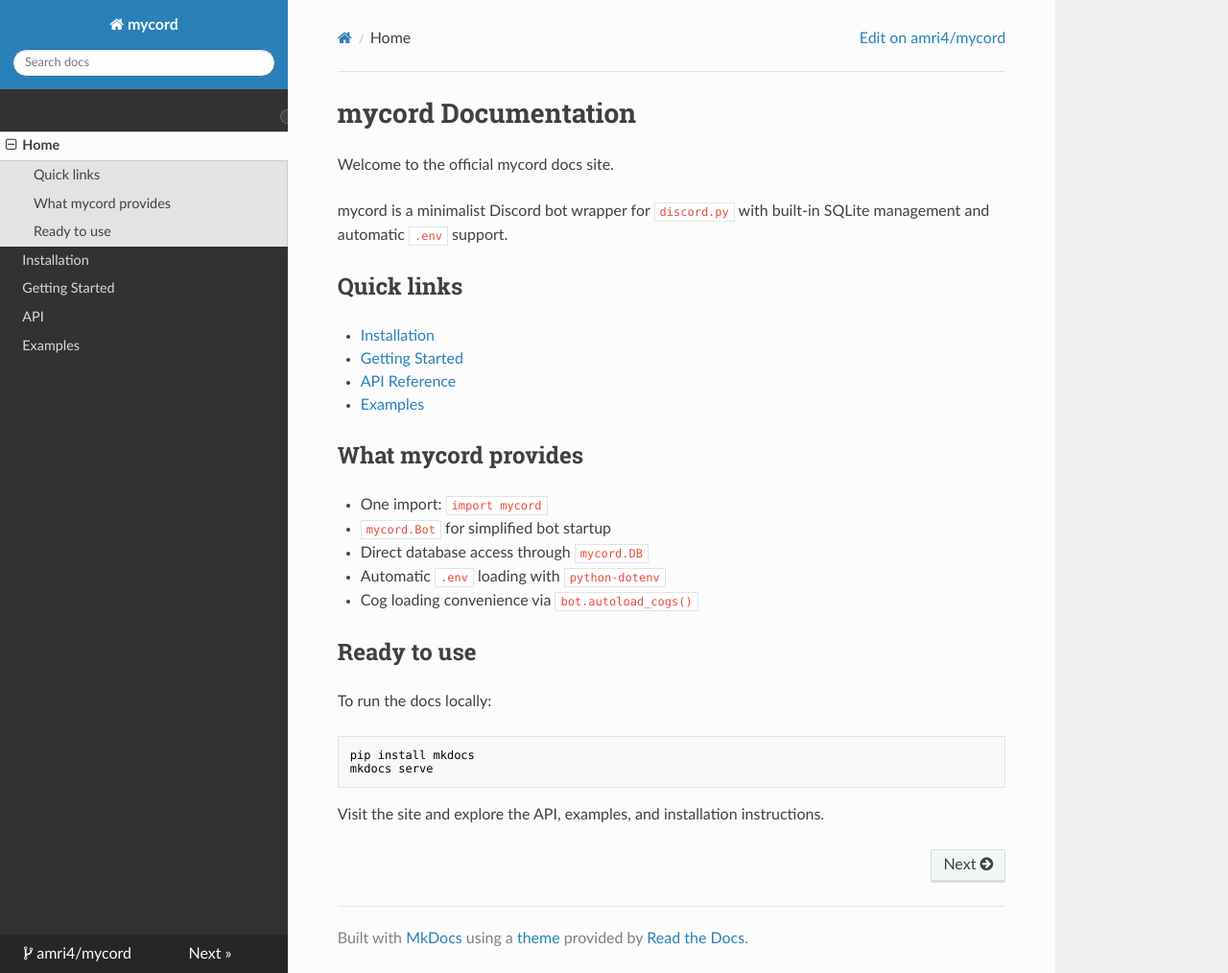
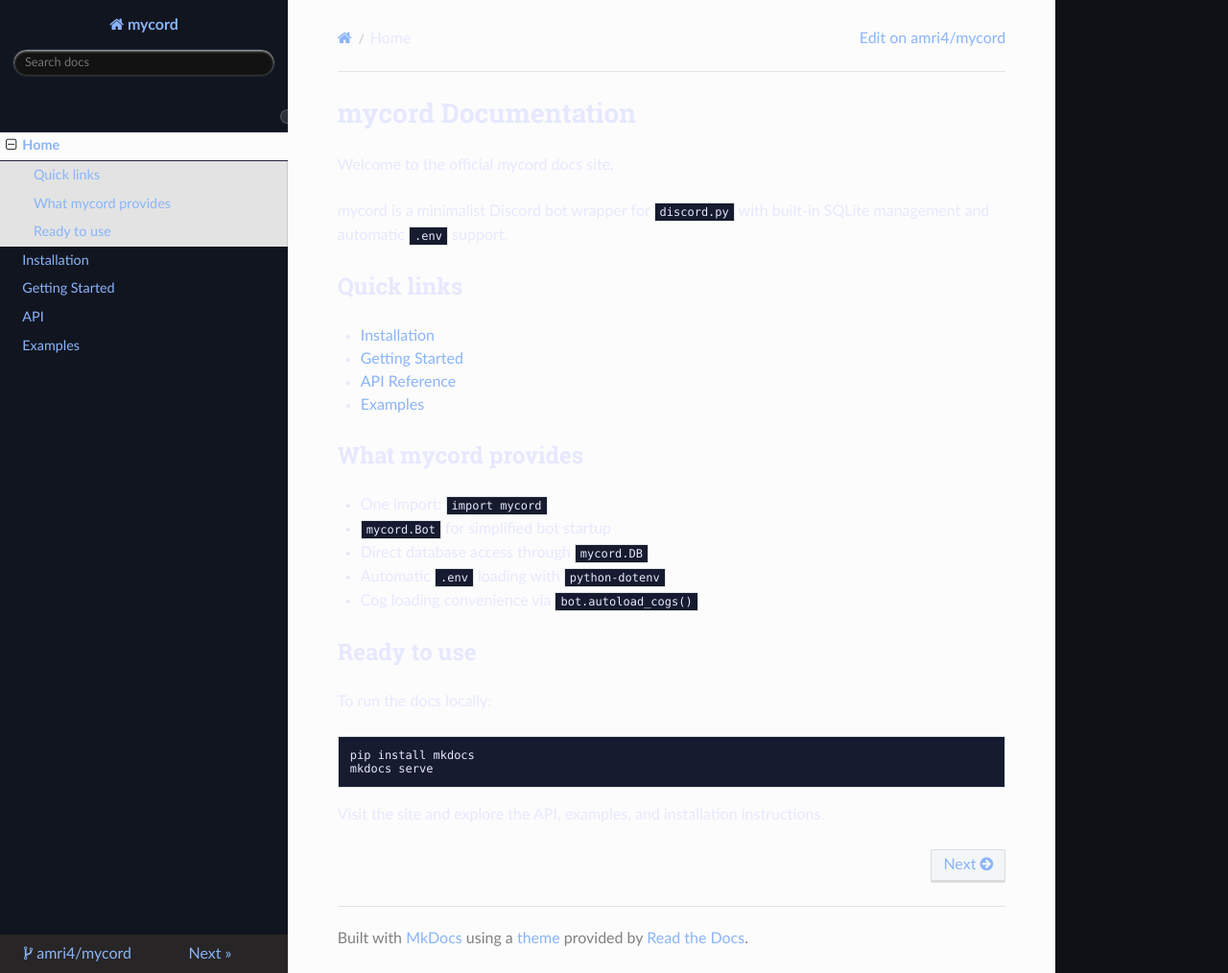
Before and after one commit to amri4/mycord, an MkDocs documentation site: the page built from docs/index.md, in a window 1280 px wide and 1014 px high. Shown: the whole window at 96% size. Built offline with MkDocs 1.6.1, drawn with Linux system fonts in a browser that asks for light colours; nearby versions of some CDN libraries.

Commit message:
Make dark mode default and add light mode toggle

```diff
--- a/docs/css/darkmode.css
+++ b/docs/css/darkmode.css
@@ -1,60 +1,110 @@
 :root {
-  color-scheme: light dark;
+  color-scheme: dark;
 }
 
-body.dark-mode,
-body.dark-mode .wy-nav-content,
-body.dark-mode .md-content,
-body.dark-mode .wy-nav-side,
-body.dark-mode .wy-side-nav-search,
-body.dark-mode .wy-nav-top,
-body.dark-mode .rst-content {
+body,
+body.dark-mode {
   background-color: #0f1117 !important;
   color: #e6e8ff !important;
 }
 
-body.dark-mode a,
-body.dark-mode .wy-side-nav-search input,
-body.dark-mode .wy-nav-content a,
-body.dark-mode .md-content a,
-body.dark-mode .wy-nav-side a {
+body a,
+body .wy-side-nav-search input,
+body .wy-nav-content a,
+body .md-content a,
+body .wy-nav-side a {
   color: #8ab4f8 !important;
 }
 
-body.dark-mode .wy-nav-side,
-body.dark-mode .wy-nav-top,
-body.dark-mode .wy-side-nav-search,
-body.dark-mode .md-footer,
-body.dark-mode .md-content section {
+body .wy-nav-side,
+body .wy-nav-top,
+body .wy-side-nav-search,
+body .md-footer,
+body .md-content section {
   background-color: #11151f !important;
 }
 
-body.dark-mode .wy-breadcrumbs,
-body.dark-mode .wy-side-nav-search input,
-body.dark-mode .md-footer,
-body.dark-mode .md-content table,
-body.dark-mode .md-content table th,
-body.dark-mode .md-content table td,
-body.dark-mode .wy-nav-side .current {
+body .wy-breadcrumbs,
+body .wy-side-nav-search input,
+body .md-footer,
+body .md-content table,
+body .md-content table th,
+body .md-content table td,
+body .wy-nav-side .current {
   border-color: #22253b !important;
 }
 
-body.dark-mode .highlight,
-body.dark-mode .md-code-block,
-body.dark-mode pre,
-body.dark-mode code {
+body .highlight,
+body .md-code-block,
+body pre,
+body code {
   background: #161b2f !important;
   color: #e6e8ff !important;
 }
 
-body.dark-mode .md-content blockquote,
-body.dark-mode .wy-nav-side,
-body.dark-mode .wy-nav-top,
-body.dark-mode .wy-side-nav-search,
-body.dark-mode .md-footer,
-body.dark-mode .md-content section,
-body.dark-mode .md-content .admonition {
+body .md-content blockquote,
+body .wy-nav-side,
+body .wy-nav-top,
+body .wy-side-nav-search,
+body .md-footer,
+body .md-content section,
+body .md-content .admonition {
   border-color: #333a57 !important;
+}
+
+body.light-mode,
+body.light-mode .wy-nav-content,
+body.light-mode .md-content,
+body.light-mode .wy-nav-side,
+body.light-mode .wy-side-nav-search,
+body.light-mode .wy-nav-top,
+body.light-mode .rst-content {
+  background-color: #fff !important;
+  color: #111 !important;
+}
+
+body.light-mode a,
+body.light-mode .wy-side-nav-search input,
+body.light-mode .wy-nav-content a,
+body.light-mode .md-content a,
+body.light-mode .wy-nav-side a {
+  color: #0b53d2 !important;
+}
+
+body.light-mode .wy-nav-side,
+body.light-mode .wy-nav-top,
+body.light-mode .wy-side-nav-search,
+body.light-mode .md-footer,
+body.light-mode .md-content section {
+  background-color: #f7f8fb !important;
+}
+
+body.light-mode .wy-breadcrumbs,
+body.light-mode .wy-side-nav-search input,
+body.light-mode .md-footer,
+body.light-mode .md-content table,
+body.light-mode .md-content table th,
+body.light-mode .md-content table td,
+body.light-mode .wy-nav-side .current {
+  border-color: #d9dee6 !important;
+}
+
+body.light-mode .highlight,
+body.light-mode .md-code-block,
+body.light-mode pre,
+body.light-mode code {
+  background: #f0f3ff !important;
+  color: #111 !important;
+}
+
+body.light-mode .md-content blockquote,
+body.light-mode .wy-nav-side,
+body.light-mode .wy-nav-top,
+body.light-mode .wy-side-nav-search,
+body.light-mode .md-footer,
+body.light-mode .md-content section,
+body.light-mode .md-content .admonition {
+  border-color: #dfe4f1 !important;
 }
 
 #dark-mode-toggle {
@@ -85,6 +135,7 @@
   padding: 0.5rem 0;
 }
 
-body.dark-mode #dark-mode-toggle {
+body.dark-mode #dark-mode-toggle,
+body.light-mode #dark-mode-toggle {
   background: rgba(255,255,255,0.12);
 }
--- a/docs/js/darkmode.js
+++ b/docs/js/darkmode.js
@@ -2,6 +2,7 @@
 
 function applyDarkMode(enabled) {
   document.body.classList.toggle('dark-mode', enabled);
+  document.body.classList.toggle('light-mode', !enabled);
   const toggle = document.getElementById('dark-mode-toggle');
   if (toggle) {
     toggle.textContent = enabled ? 'Light mode' : 'Dark mode';
@@ -13,7 +14,7 @@
   if (saved !== null) {
     return saved === 'true';
   }
-  return window.matchMedia && window.matchMedia('(prefers-color-scheme: dark)').matches;
+  return true;
 }
 
 function toggleDarkMode() {
```
